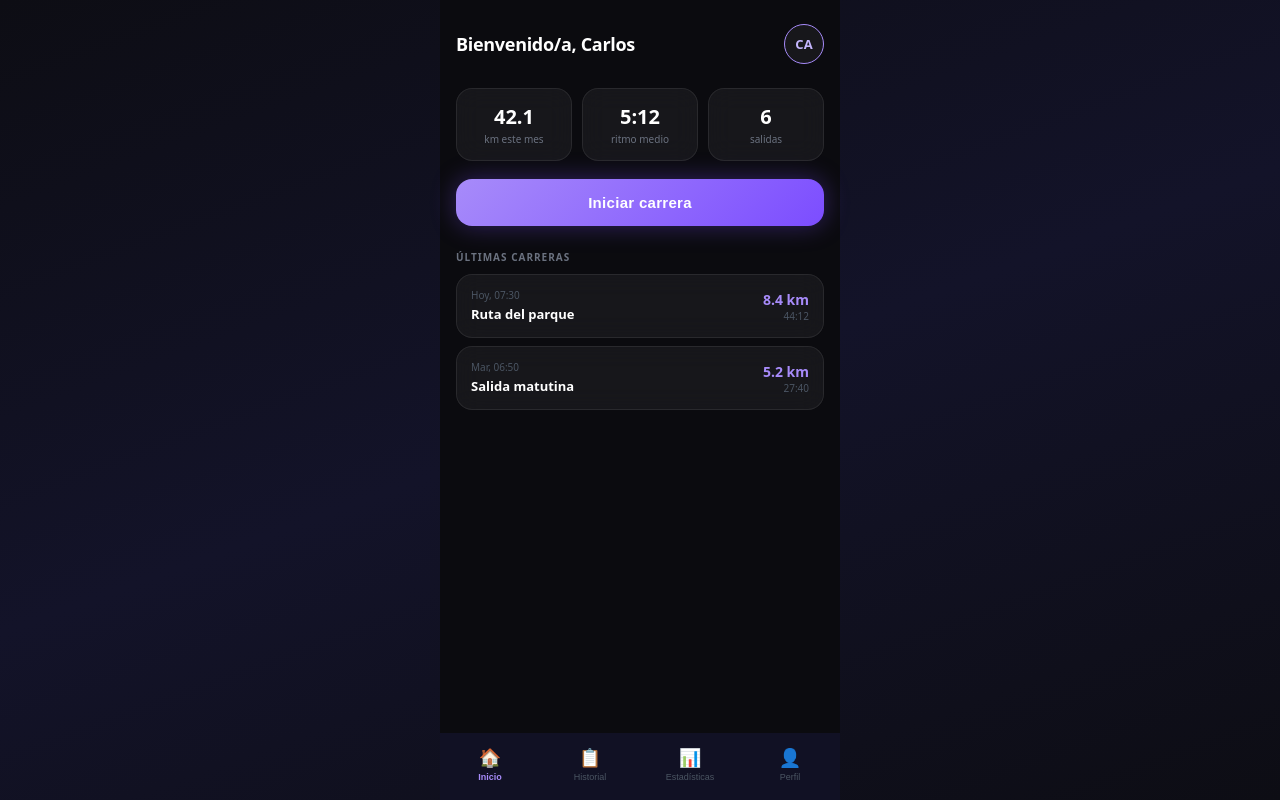
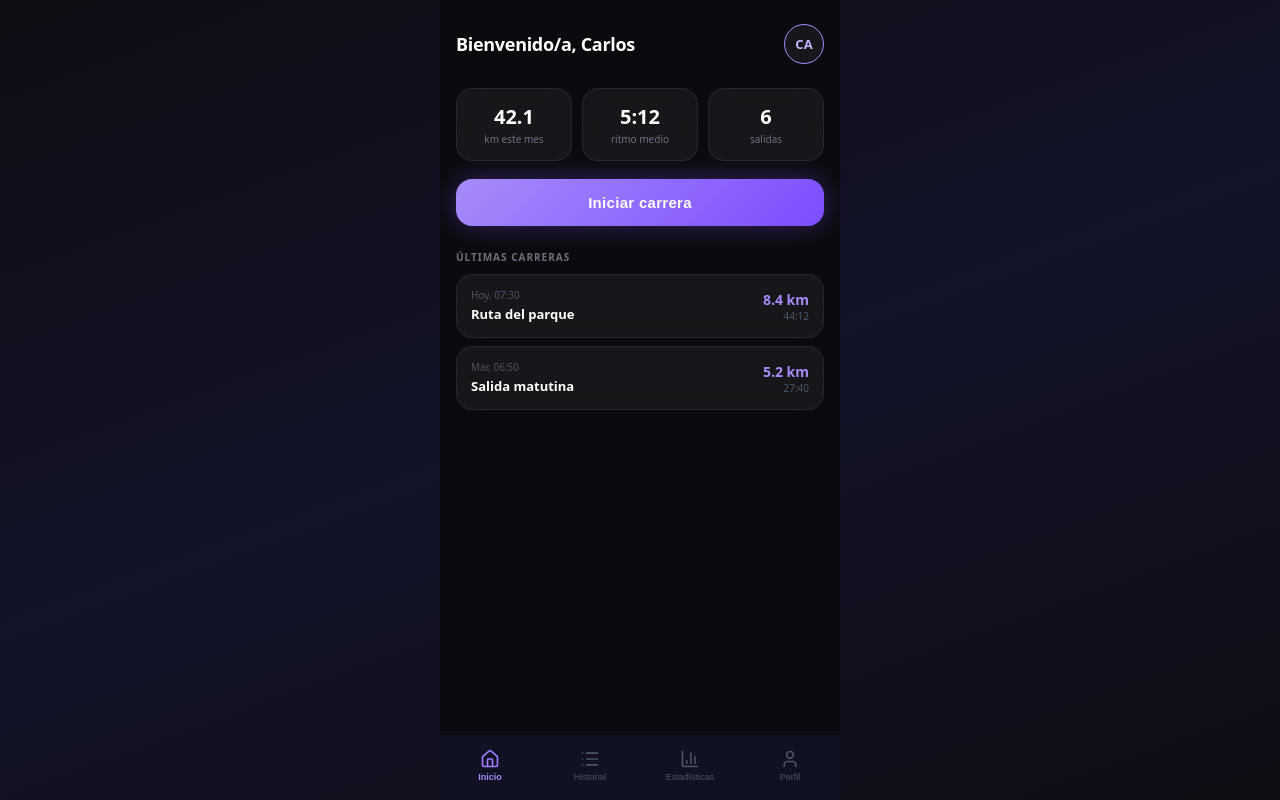
Before and after one commit to Sergiofer1994/Zancada, a React (Vite) app: page /home in a window 1280 px wide. Built offline with nearby package versions, Linux system fonts and the light colour scheme.

Commit message:
style: replace navbar emojis with lucide icons

```diff
--- a/package.json
+++ b/package.json
@@ -11,6 +11,7 @@
   },
   "dependencies": {
     "leaflet": "^1.9.4",
+    "lucide-react": "^1.18.0",
     "react": "^19.2.4",
     "react-dom": "^19.2.4",
     "react-leaflet": "^5.0.0",
--- a/src/pages/NavBar/NavBar.css
+++ b/src/pages/NavBar/NavBar.css
@@ -24,7 +24,11 @@ nav {
 }
 
 .nav-icon {
-  font-size: 18px;
+  color: #4B5563;
+}
+
+.nav-item.active .nav-icon {
+  color: #9F7AFF;
 }
 
 .nav-label {
--- a/src/pages/NavBar/NavBar.jsx
+++ b/src/pages/NavBar/NavBar.jsx
@@ -1,4 +1,5 @@
 import { useNavigate, useLocation } from 'react-router-dom'
+import { Home, List, BarChart3, User } from 'lucide-react'
 import './NavBar.css'
 
 function NavBar() {
@@ -16,7 +17,7 @@ function NavBar() {
         aria-label="Ir a inicio"
         aria-current={isActive('/home') ? 'page' : undefined}
       >
-        <span className="nav-icon">🏠</span>
+        <Home className="nav-icon" size={20} aria-hidden="true" />
         <span className="nav-label">Inicio</span>
       </button>
 
@@ -27,7 +28,7 @@ function NavBar() {
         aria-label="Ir a historial"
         aria-current={isActive('/history') ? 'page' : undefined}
       >
-        <span className="nav-icon">📋</span>
+        <List className="nav-icon" size={20} aria-hidden="true" />
         <span className="nav-label">Historial</span>
       </button>
 
@@ -38,7 +39,7 @@ function NavBar() {
         aria-label="Ir a estadísticas"
         aria-current={isActive('/stats') ? 'page' : undefined}
       >
-        <span className="nav-icon">📊</span>
+        <BarChart3 className="nav-icon" size={20} aria-hidden="true" />
         <span className="nav-label">Estadísticas</span>
       </button>
 
@@ -49,7 +50,7 @@ function NavBar() {
         aria-label="Ir a perfil"
         aria-current={isActive('/profile') ? 'page' : undefined}
       >
-        <span className="nav-icon">👤</span>
+        <User className="nav-icon" size={20} aria-hidden="true" />
         <span className="nav-label">Perfil</span>
       </button>
     </nav>
```
Also changed, not shown: 1 other file (tests, documents, lock files or other folders).
